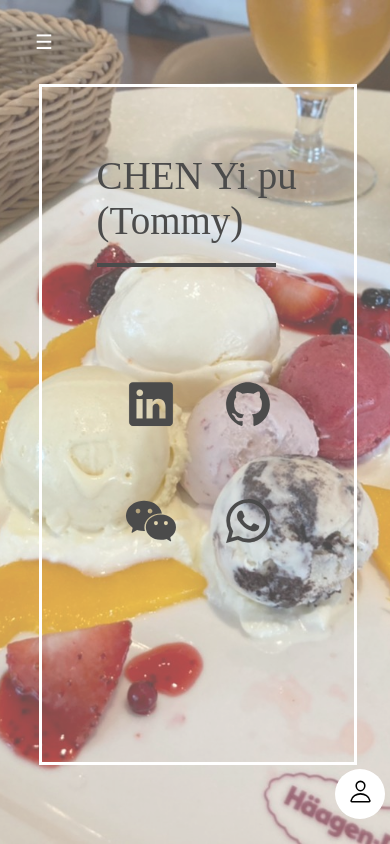
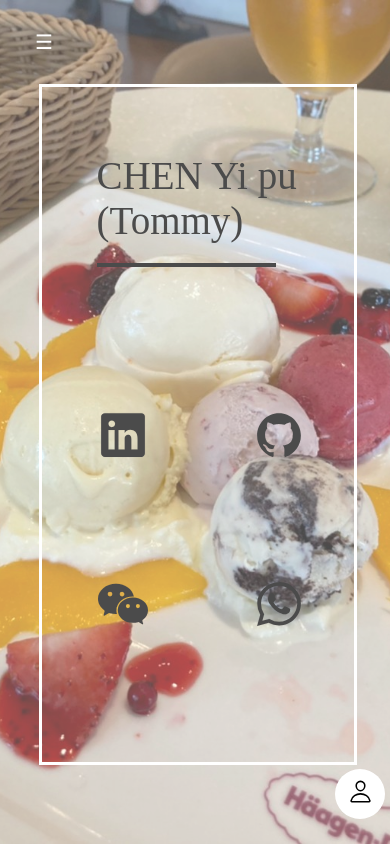
Before and after one commit to BanjiBear/BanjiBear.github.io, a plain HTML site: page Contact.html in a window 390 px wide. Drawn offline with nearby package versions, Linux system fonts and the light colour scheme.

Commit message:
Responsive: Contact

```diff
--- a/Contact.html
+++ b/Contact.html
@@ -259,21 +259,24 @@
       margin-right: 10vw;
     }
     .linkedinButton{
-      top: 70vw;
-      left: 15vw;
+      top: 45%;
+      left: 10%;
     }
     .githubButton{
-      top: 70vw;
-      left: 40vw;
+      top: 45%;
+      left: 60%;
     }
     .wechatButton{
-      top: 100vw;;
-      left: 15vw;
+      top: 70%;
+      left: 10%;
     }
     .whatsappButton{
-      top: 100vw;
-      left: 40vw;
+      top: 70%;
+      left: 60%;
     }
+    .b2{
+      text-align: center;
+  }
   }
   </style>
 </head>
```
